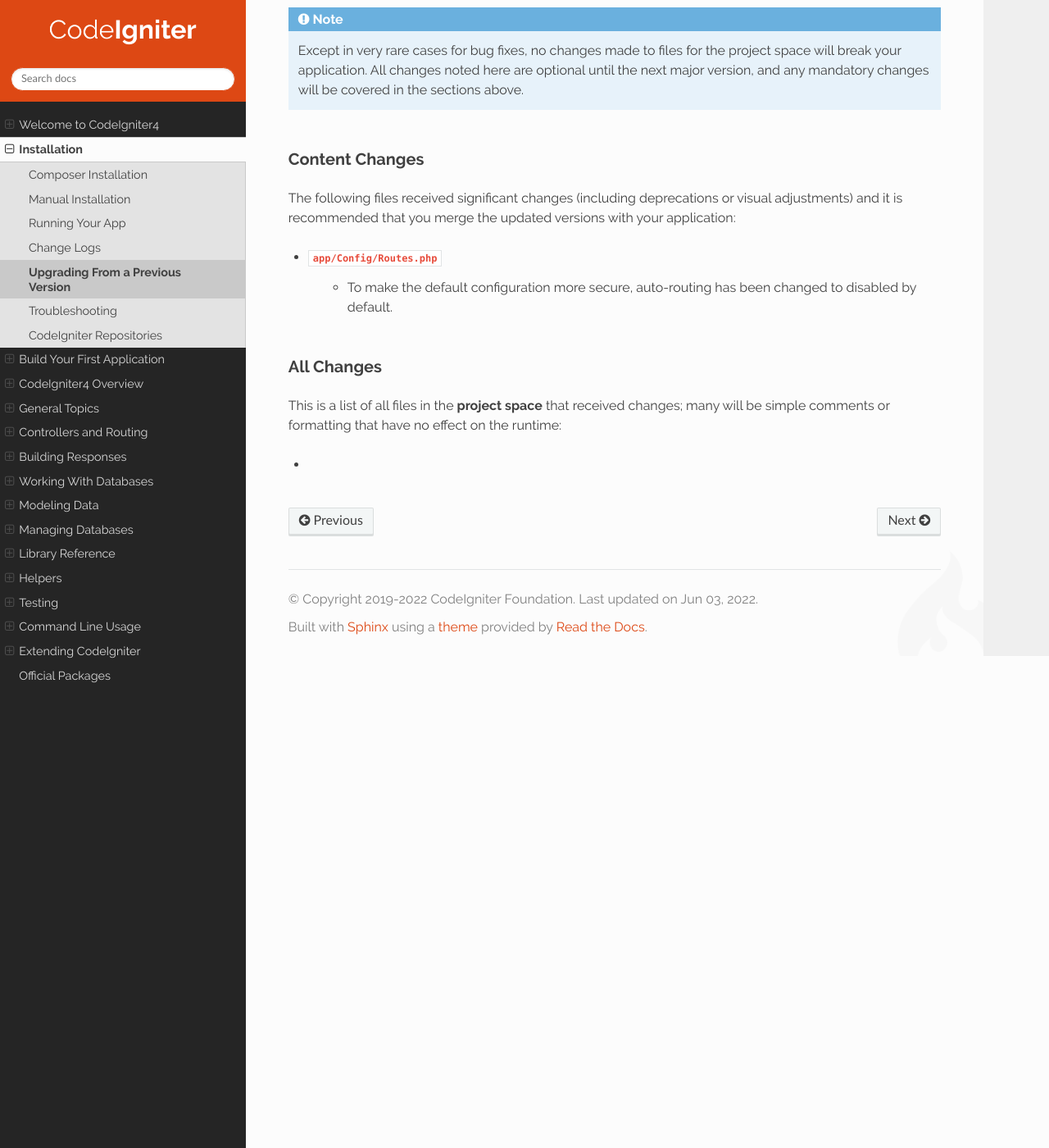
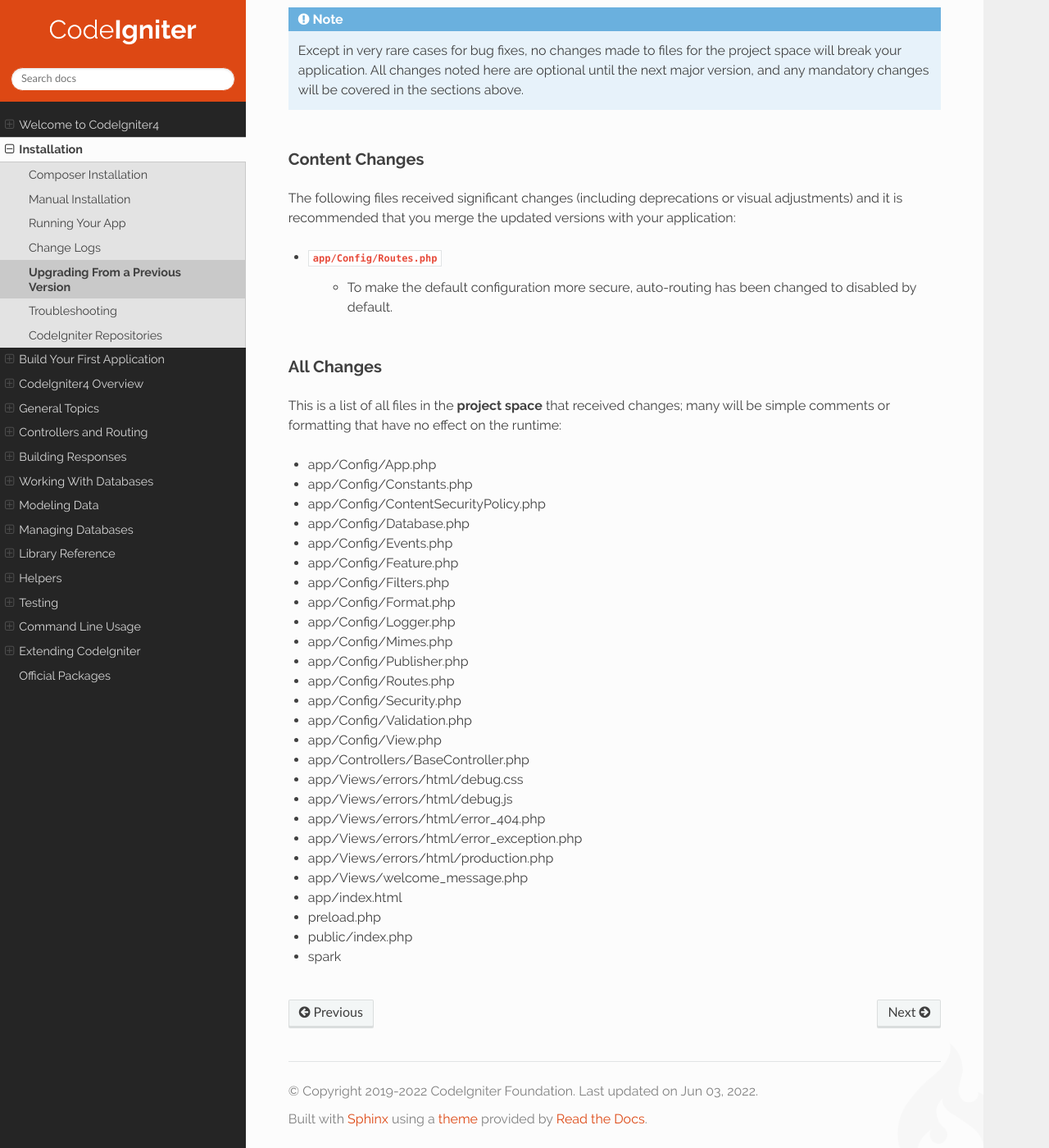
Before and after one commit to NEKOGET/ci4_user_guide_src, a Sphinx documentation site: the page built from source/installation/upgrade_420.rst, in a window 1280 px wide and 1400 px high, scrolled down 1884 px. Shown: the whole window at 82% size. Built offline with Sphinx 7.4.7 and the Read the Docs theme 2.0.0, drawn with Linux system fonts in a browser that asks for light colours.

Commit message:
Prep for 4.2.0 release

```diff
--- a/source/changelogs/v4.2.0.rst
+++ b/source/changelogs/v4.2.0.rst
@@ -1,7 +1,7 @@
 Version 4.2.0
 #############
 
-Release Date: Not Released
+Release Date: June 3, 2022
 
 **4.2.0 release of CodeIgniter4**
 
--- a/source/conf.py
+++ b/source/conf.py
@@ -21,10 +21,10 @@ author = 'CodeIgniter Foundation'
 copyright = '2019-2022 CodeIgniter Foundation'
 
 # The short X.Y version.
-version = '4.1'
+version = '4.2'
 
 # The full version, including alpha/beta/rc tags.
-release = '4.1.9'
+release = '4.2.0'
 
 # -- General configuration ---------------------------------------------------
 
--- a/source/installation/upgrade_420.rst
+++ b/source/installation/upgrade_420.rst
@@ -76,4 +76,29 @@ All Changes
 This is a list of all files in the **project space** that received changes;
 many will be simple comments or formatting that have no effect on the runtime:
 
-*
+* app/Config/App.php
+* app/Config/Constants.php
+* app/Config/ContentSecurityPolicy.php
+* app/Config/Database.php
+* app/Config/Events.php
+* app/Config/Feature.php
+* app/Config/Filters.php
+* app/Config/Format.php
+* app/Config/Logger.php
+* app/Config/Mimes.php
+* app/Config/Publisher.php
+* app/Config/Routes.php
+* app/Config/Security.php
+* app/Config/Validation.php
+* app/Config/View.php
+* app/Controllers/BaseController.php
+* app/Views/errors/html/debug.css
+* app/Views/errors/html/debug.js
+* app/Views/errors/html/error_404.php
+* app/Views/errors/html/error_exception.php
+* app/Views/errors/html/production.php
+* app/Views/welcome_message.php
+* app/index.html
+* preload.php
+* public/index.php
+* spark
```
